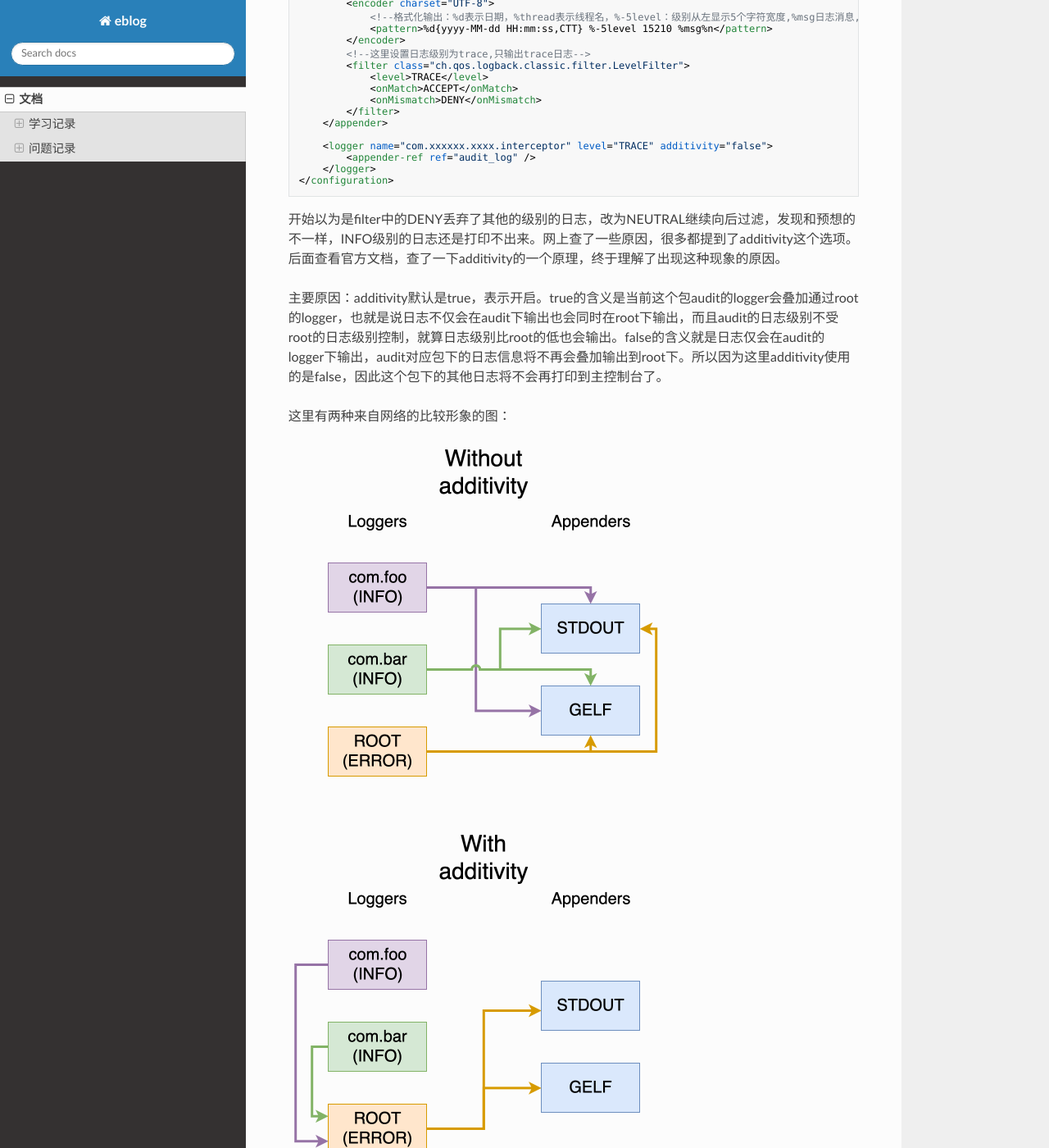
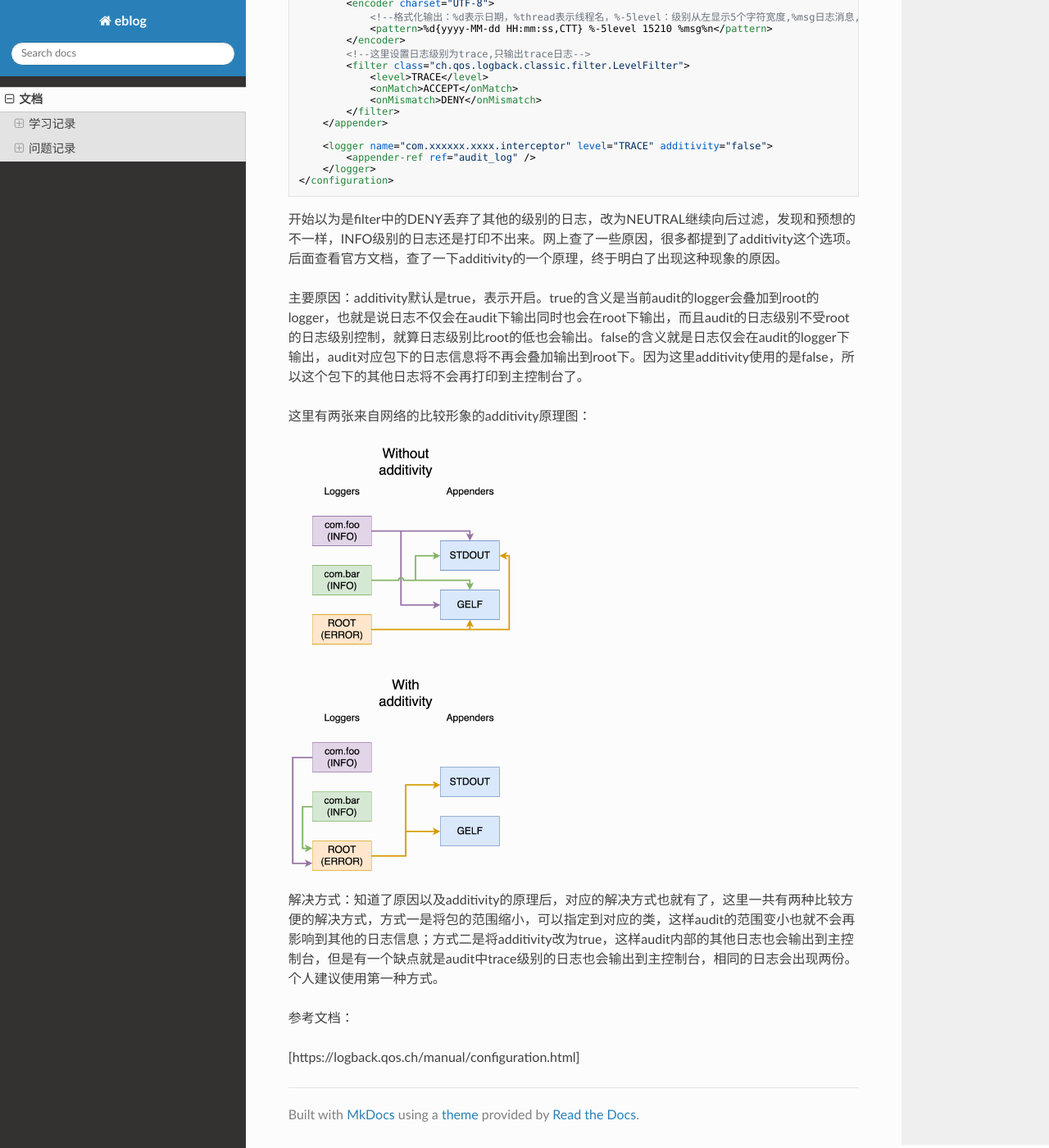
Before and after one commit to Easy-deve/eblog, an MkDocs documentation site: the page built from docs/index.md, in a window 1280 px wide and 1400 px high, scrolled down 16433 px. Shown: the whole window at 82% size. Built offline with MkDocs 1.6.1, drawn with Linux system fonts in a browser that asks for light colours; nearby versions of some CDN libraries; some of the changed text lies outside the part shown.

Commit message:
[improvement] modify logback additivity

````diff
--- a/docs/index.md
+++ b/docs/index.md
@@ -796,14 +796,18 @@ logback-spring.xml配置如下：
 </configuration>
 ```
 
-开始以为是filter中的DENY丢弃了其他的级别的日志，改为NEUTRAL继续向后过滤，发现和预想的不一样，INFO级别的日志还是打印不出来。网上查了一些原因，很多都提到了additivity这个选项。后面查看官方文档，查了一下additivity的一个原理，终于理解了出现这种现象的原因。
+开始以为是filter中的DENY丢弃了其他的级别的日志，改为NEUTRAL继续向后过滤，发现和预想的不一样，INFO级别的日志还是打印不出来。网上查了一些原因，很多都提到了additivity这个选项。后面查看官方文档，查了一下additivity的一个原理，终于明白了出现这种现象的原因。
 
-主要原因：additivity默认是true，表示开启。true的含义是当前这个包audit的logger会叠加通过root的logger，也就是说日志不仅会在audit下输出也会同时在root下输出，而且audit的日志级别不受root的日志级别控制，就算日志级别比root的低也会输出。false的含义就是日志仅会在audit的logger下输出，audit对应包下的日志信息将不再会叠加输出到root下。所以因为这里additivity使用的是false，因此这个包下的其他日志将不会再打印到主控制台了。
+主要原因：additivity默认是true，表示开启。true的含义是当前audit的logger会叠加到root的logger，也就是说日志不仅会在audit下输出同时也会在root下输出，而且audit的日志级别不受root的日志级别控制，就算日志级别比root的低也会输出。false的含义就是日志仅会在audit的logger下输出，audit对应包下的日志信息将不再会叠加输出到root下。因为这里additivity使用的是false，所以这个包下的其他日志将不会再打印到主控制台了。
 
-这里有两种来自网络的比较形象的图：
+这里有两张来自网络的比较形象的additivity原理图：
 
-<img src="img/logback-additivity-1.png" alt="Screenshot" style="zoom:50%;" />
+<img src="img/logback-additivity.png" alt="Screenshot" style="zoom:30%;" />
 
 
 
-解决方式：知道了原因以及additivity的原理后，对应的解决方式也就知道了，这里一共有两种比较方便的解决方式，方式一是将包的范围缩小，可以指定到对应的类，这样audit的范围就变小了也就不会再影响到其他的日志信息；方式二是将additivity改为true，这样audit内部的其他日志也会输出到主控制台，但是有一个缺点就是audit中的日志也会输出到主控制台，相同的日志会出现两份。个人建议使用第一种方式。
+解决方式：知道了原因以及additivity的原理后，对应的解决方式也就有了，这里一共有两种比较方便的解决方式，方式一是将包的范围缩小，可以指定到对应的类，这样audit的范围变小也就不会再影响到其他的日志信息；方式二是将additivity改为true，这样audit内部的其他日志也会输出到主控制台，但是有一个缺点就是audit中trace级别的日志也会输出到主控制台，相同的日志会出现两份。个人建议使用第一种方式。
+
+参考文档：
+
+[https://logback.qos.ch/manual/configuration.html]
````
Also changed, not shown: docs/img/logback-additivity.png (renamed from docs/img/logback-additivity-1.png), site/img/logback-additivity-1.png (renamed from docs/img/logback-additivity-2.png), site/img/logback-additivity-2.png (added), site/index.html, site/search/search_index.json, site/sitemap.xml, 2 other files.
